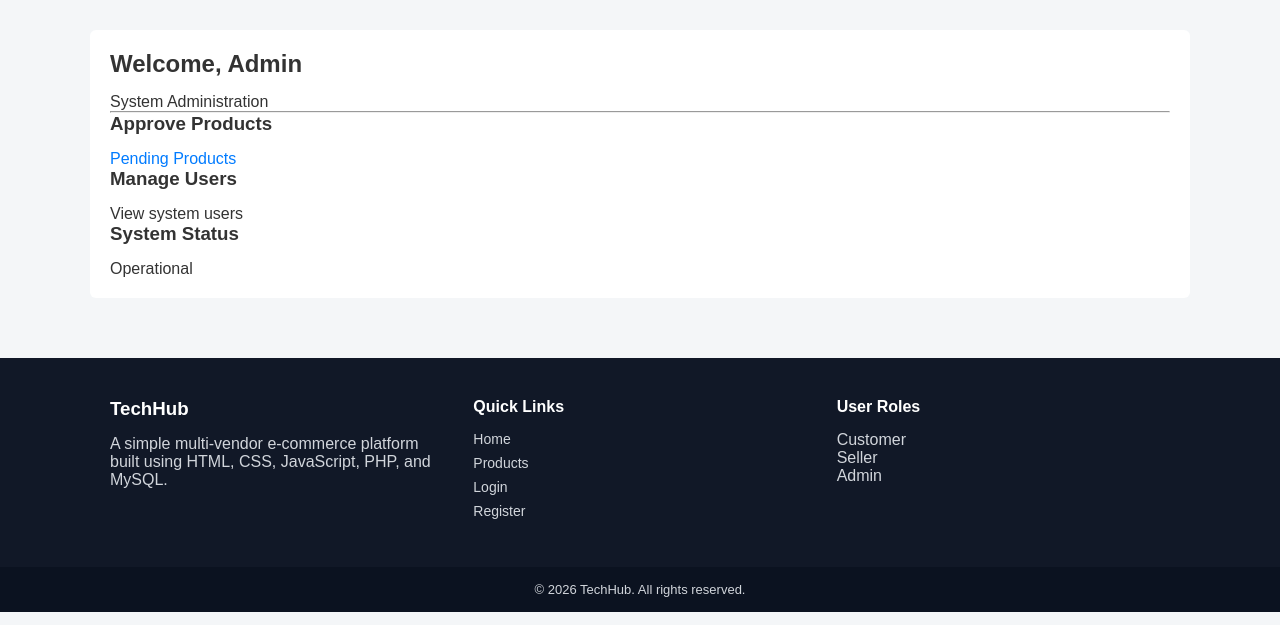
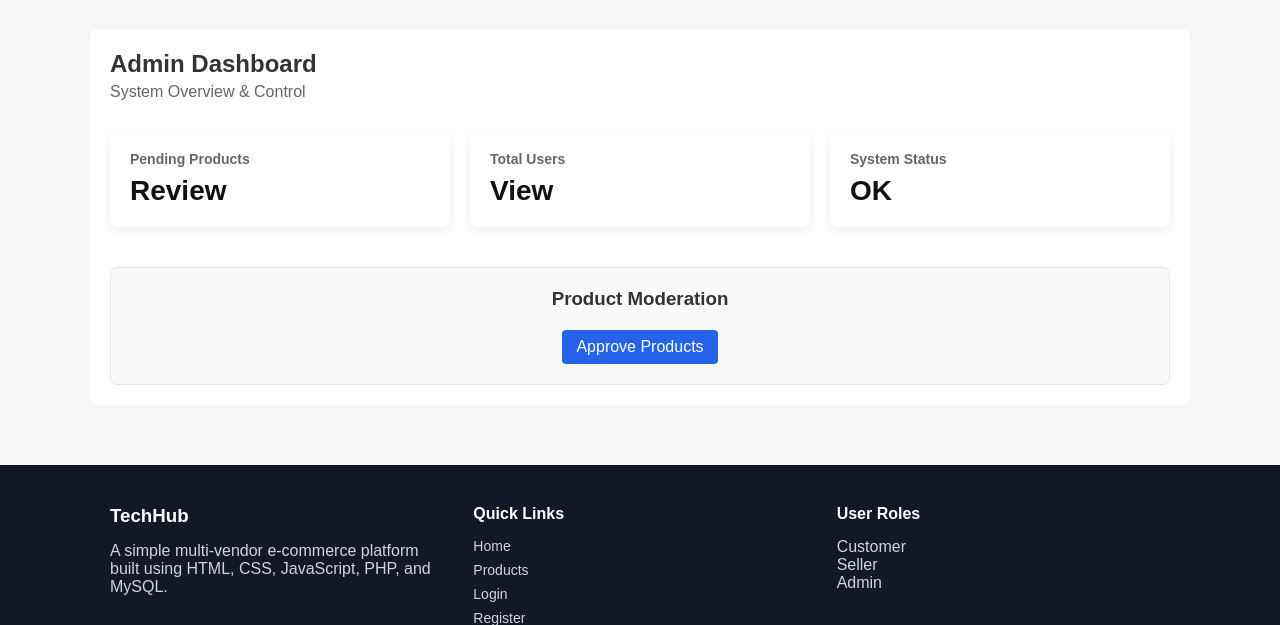
Before and after one commit to fidbi-hasan/techhub-ecommerce, a PHP site: template views/admin/dashboard.php in a window 1280 px wide. Shown: the part 86-711 px from the top of the page. Run offline with PHP 8.4, Linux system fonts and the light colour scheme; the template is opened without the code that fills it, so the values that code supplies are empty; the visitor is signed in with stand-in values (Sample User, id 1).

Commit message:
Redesign dashboards with stats and action cards

```diff
--- a/assets/css/dashboard.css
+++ b/assets/css/dashboard.css
@@ -1,25 +1,64 @@
-.dashboard {
+.dashboard-header {
+    margin-bottom: 30px;
+}
+
+.dashboard-header h2 {
+    margin-bottom: 5px;
+}
+
+.dashboard-header p {
+    color: #666;
+}
+
+.dashboard-grid {
     display: grid;
     grid-template-columns: repeat(auto-fit, minmax(220px, 1fr));
     gap: 20px;
-    margin-top: 20px;
+    margin-bottom: 40px;
 }
 
-.card {
-    background: #ffffff;
+.stat-card {
+    background: #fff;
+    border-radius: 8px;
     padding: 20px;
-    border-radius: 6px;
-    box-shadow: 0 0 8px rgba(0,0,0,0.08);
+    box-shadow: 0 4px 12px rgba(0,0,0,0.06);
+}
+
+.stat-card h3 {
+    font-size: 14px;
+    color: #666;
+    margin-bottom: 8px;
+}
+
+.stat-card .value {
+    font-size: 28px;
+    font-weight: bold;
+    color: #111;
+}
+
+.action-grid {
+    display: grid;
+    grid-template-columns: repeat(auto-fit, minmax(220px, 1fr));
+    gap: 20px;
+}
+
+.action-card {
+    background: #f9fafb;
+    border: 1px solid #e5e7eb;
+    border-radius: 8px;
+    padding: 20px;
     text-align: center;
 }
 
-.card h3 {
+.action-card h3 {
     margin-bottom: 10px;
-    font-size: 18px;
 }
 
-.card p {
-    font-size: 22px;
-    font-weight: bold;
-    color: #007bff;
+.action-card a {
+    display: inline-block;
+    margin-top: 10px;
+    padding: 8px 14px;
+    background: #2563eb;
+    color: #fff;
+    border-radius: 4px;
 }
--- a/views/admin/dashboard.php
+++ b/views/admin/dashboard.php
@@ -3,28 +3,37 @@ require_once 'controllers/auth_guard.php';
 requireRole('admin');
 include 'views/common/header.php';
 ?>
+<link rel="stylesheet" href="assets/css/dashboard.css">
 
 <div class="container">
-    <h2>Welcome, Admin</h2>
-    <p>System Administration</p>
-    <hr>
 
-    <div class="dashboard">
-        <div class="card">
-            <h3>Approve Products</h3>
-            <a href="index.php?action=admin_products">Pending Products</a>
+    <div class="dashboard-header">
+        <h2>Admin Dashboard</h2>
+        <p>System Overview & Control</p>
+    </div>
+
+    <div class="dashboard-grid">
+        <div class="stat-card">
+            <h3>Pending Products</h3>
+            <div class="value">Review</div>
         </div>
-
-        <div class="card">
-            <h3>Manage Users</h3>
-            <p>View system users</p>
+        <div class="stat-card">
+            <h3>Total Users</h3>
+            <div class="value">View</div>
         </div>
-
-        <div class="card">
+        <div class="stat-card">
             <h3>System Status</h3>
-            <p>Operational</p>
+            <div class="value">OK</div>
         </div>
     </div>
+
+    <div class="action-grid">
+        <div class="action-card">
+            <h3>Product Moderation</h3>
+            <a href="index.php?action=admin_products">Approve Products</a>
+        </div>
+    </div>
+
 </div>
 
 <?php include 'views/common/footer.php'; ?>
```
Also changed, not shown: views/customer/dashboard.php (+33 -12 lines), views/seller/dashboard.php (+28 -9 lines), uploads/products/1768638424_ideapad-slim-3-15amn8-arctic-grey-01-500x500.webp (added).
